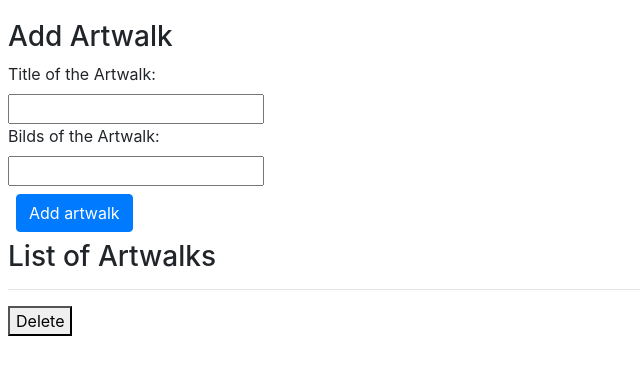
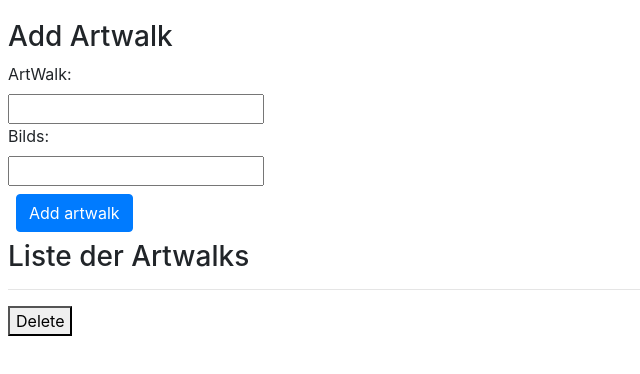
Before and after one commit to artwalkkonzept/artwalktestform, a React (Create React App) app in the folder client/: page / in a window 1280 px wide. Shown: the top 374 px of the page, without its empty margins (0-640 px from the left). Built offline with nearby package versions, Linux system fonts and the light colour scheme; no server answers.

Commit message:
new build deploy

```diff
--- a/client/src/App.js
+++ b/client/src/App.js
@@ -58,14 +58,14 @@ function App() {
     <div className="App" style={{ marginTop: 20 }}>
       <h3>Add Artwalk</h3>
       <form className="formPost">
-      <label>Title of the Artwalk: </label>
+      <label>ArtWalk: </label>
       <li><input id="Name" onChange={handleChange} name="name" value={artwalk.name}></input></li>
-      <label>Bilds of the Artwalk: </label>
+      <label>Bilds: </label>
       <li><input id="Bilds" onChange={handleChange} name="bilds" value={artwalk.bilds}></input></li>
       <li><button  className="btn btn-primary" onClick={addArtwalk}>Add artwalk</button></li>
       </form>
 
-      <h3>List of Artwalks</h3>
+      <h3>Liste der Artwalks</h3>
       {artwalks.map(artwalk => {
         return (
           <div className="formPost">
```
Also changed, not shown: 7 other files (tests, documents, lock files or other folders).
